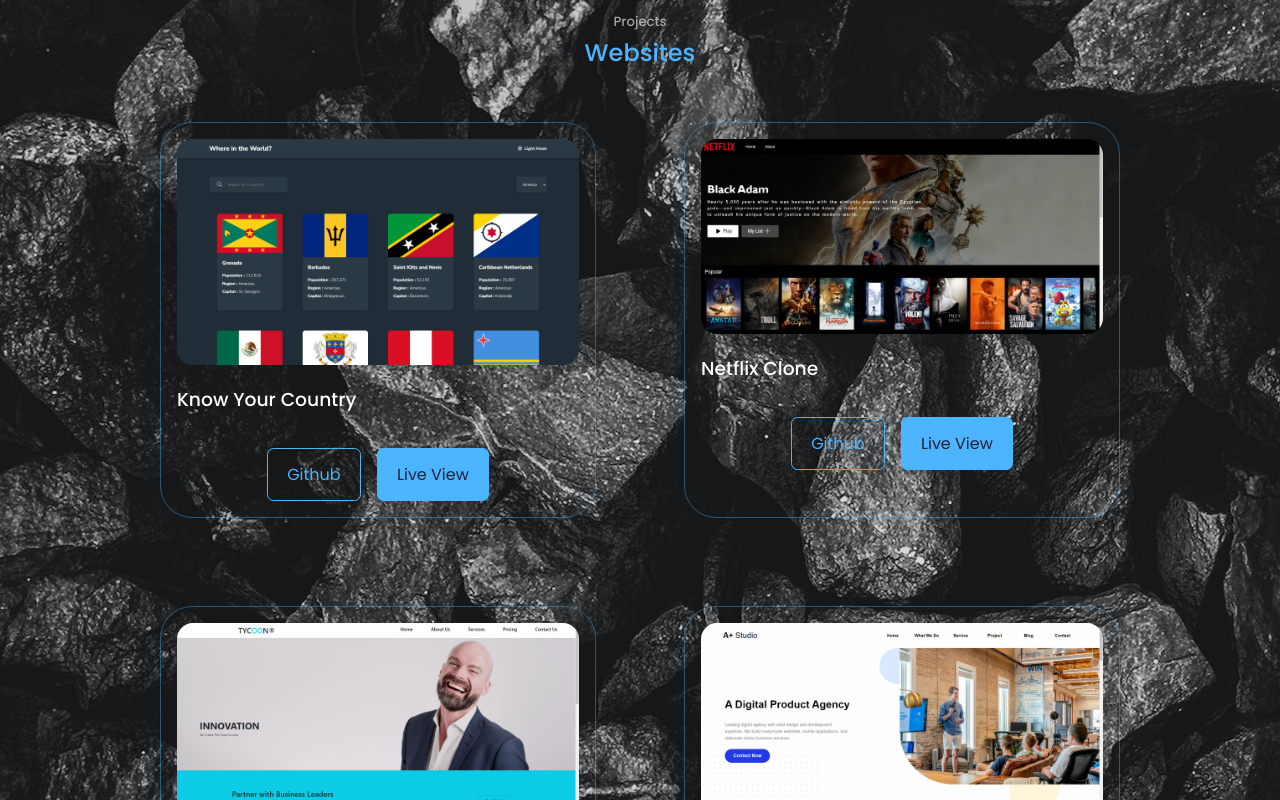
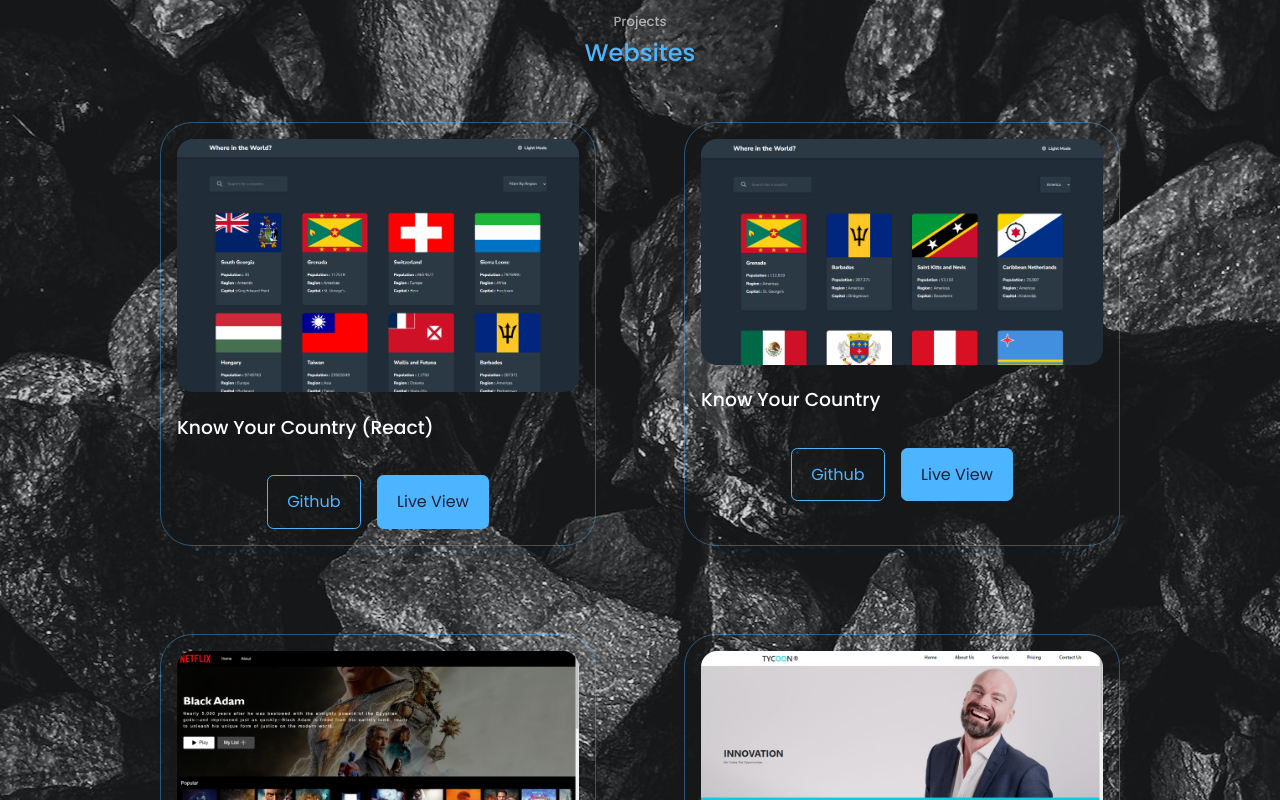
Before and after one commit to hsharma700/my-portfolio-2024, a React (Create React App) app: page / in a window 1280 px wide. Shown: the part 1440-2240 px from the top of the page. Built offline with nearby package versions, Linux system fonts and the light colour scheme; a web font is replaced by a local one.

Commit message:
Update Websites.jsx

```diff
--- a/src/components/websites/Websites.jsx
+++ b/src/components/websites/Websites.jsx
@@ -2,40 +2,48 @@
 import "./websites.scss";
 import {motion,useInView} from "framer-motion";
 
-import Website1 from "../../assets/knowyourcountry.png"
-import Website2 from "../../assets/portfolio2.png"
-import Website3 from "../../assets/portfolio3.png"
-import Website4 from "../../assets/portfolio4.png"
+import Website1 from "../../assets/KnowyourcountryReact.png"
+import Website2 from "../../assets/knowyourcountry.png"
+import Website3 from "../../assets/portfolio2.png"
+import Website4 from "../../assets/portfolio3.png"
+import Website5 from "../../assets/portfolio4.png"
 
 
 const websitesData = [
   {
     id:1,
     image:Website1,
+    title:'Know Your Country (React)',
+    github:"https://github.com/hsharma700/knowyourcountryR",
+    live:'https://knowyourcountry1.netlify.app/'
+  },
+  {
+    id:2,
+    image:Website2,
     title:'Know Your Country',
     github:"https://github.com/hsharma700/knowyourcountry",
     live:'https://knowurcountry.netlify.app/'
   },
 
 {
-  id:2,
-  image:Website2,
+  id:3,
+  image:Website3,
   title:'Netflix Clone',
 
   github:"https://github.com/hsharma700/netflix-clone-2024",
   live:'https://net-clone1.netlify.app'
 },
 {
-  id:3,
-  image:Website3,
+  id:4,
+  image:Website4,
   title:'Logihunt',
 
   github:"https://github.com/hsharma700/website1",
   live:'https://logi2024.netlify.app'
 },
 {
-  id:4,
-  image:Website4,
+  id:5,
+  image:Website5,
   title:'Sample Website 2',
 
   github:"https://github.com/hsharma700/cloudNow",
```
